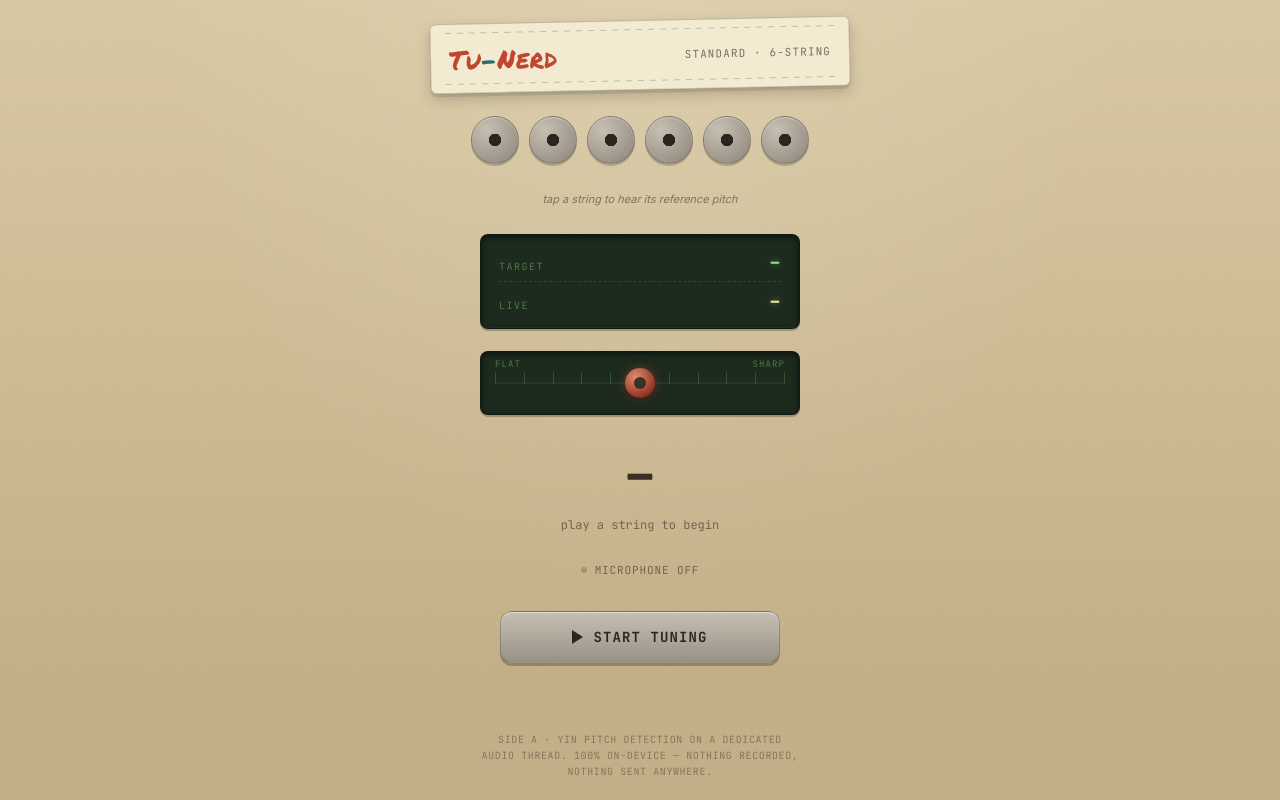
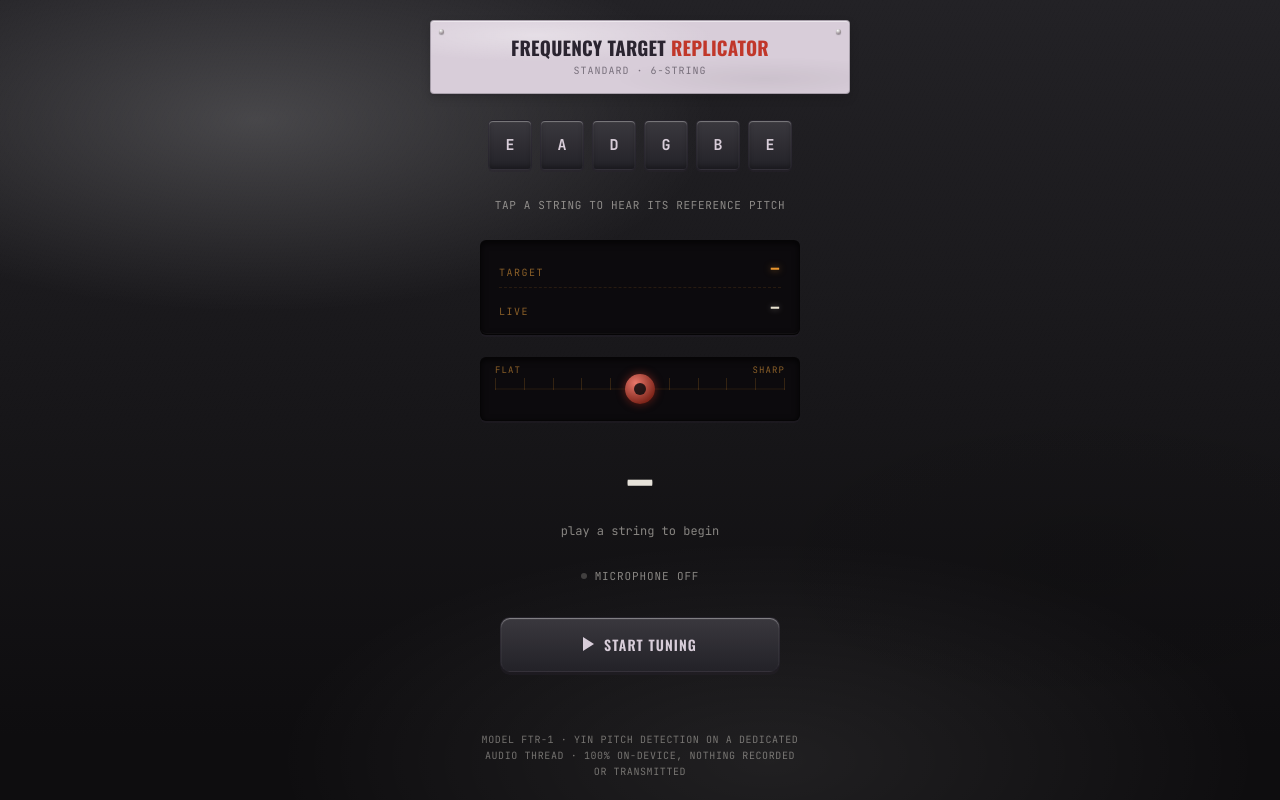
Before and after one commit to Skepticali101/guitar-tuner, a plain HTML site: page index.html in a window 1280 px wide. Drawn offline with nearby package versions, Linux system fonts and the light colour scheme.

Commit message:
Near-black background, yellow press glow on string buttons

```diff
--- a/index.html
+++ b/index.html
@@ -3,28 +3,31 @@
 <head>
 <meta charset="UTF-8">
 <meta name="viewport" content="width=device-width, initial-scale=1.0, viewport-fit=cover">
-<title>Tu-Nerd — Tuner</title>
+<title>Frequency Target Replicator</title>
 <link rel="icon" href="data:,">
 <link rel="preconnect" href="https://fonts.googleapis.com">
-<link href="https://fonts.googleapis.com/css2?family=Permanent+Marker&family=VT323&family=JetBrains+Mono:wght@400;500;700&family=Inter:wght@400;500;600;700&display=swap" rel="stylesheet">
+<link href="https://fonts.googleapis.com/css2?family=Oswald:wght@500;600;700&family=VT323&family=JetBrains+Mono:wght@400;500;700&family=Inter:wght@400;500;600;700&display=swap" rel="stylesheet">
 <style>
   :root{
-    --shell:#d9c9a3;
-    --shell-dark:#c4b088;
-    --shell-shadow:#a08f68;
-    --panel-dark:#2b2620;
-    --label-paper:#f3ead2;
-    --ink:#3a2f22;
-    --lcd-bg:#1c2b1e;
-    --lcd-glow:#8fe37a;
-    --lcd-glow-dim:#4a7a45;
-    --tape-red:#c1452f;
-    --tape-red-dark:#8f2f1e;
-    --tape-teal:#2f6d63;
-    --metal:#9a9186;
-    --metal-light:#c7bfb2;
-    --close:#d1a53d;
-    --hairline:rgba(58,47,34,0.18);
+    --panel:#232226;
+    --panel-mid:#19181b;
+    --panel-dark:#0e0d0f;
+    --meter-bg:#0c0a0d;
+    --amber:#e8952e;
+    --amber-dim:#8a5f28;
+    --live-white:#e8e2d0;
+    --off:#c1372a;
+    --off-dark:#7d2419;
+    --near:#e8952e;
+    --locked:#5c8a4a;
+    --locked-dark:#3a5c2e;
+    --press-yellow:#f0c419;
+    --ink:#2a2430;
+    --fg:#e6e2da;
+    --plaque:#d8cdd9;
+    --cap:#3a383e;
+    --cap-dark:#232228;
+    --hairline:rgba(230,226,218,0.14);
   }
   *{box-sizing:border-box; -webkit-tap-highlight-color:transparent;}
   html,body{height:100%;}
@@ -32,10 +35,12 @@
     margin:0;
     min-height:100dvh;
     background:
-      radial-gradient(ellipse at 50% -10%, rgba(255,255,255,0.15), transparent 55%),
-      repeating-linear-gradient(115deg, rgba(0,0,0,0.015) 0px, rgba(0,0,0,0.015) 1px, transparent 1px, transparent 4px),
-      linear-gradient(180deg, var(--shell), var(--shell-dark) 85%);
-    color:var(--ink);
+      radial-gradient(ellipse 60% 40% at 20% 15%, rgba(255,255,255,0.18), transparent 60%),
+      radial-gradient(ellipse 50% 35% at 85% 70%, rgba(0,0,0,0.10), transparent 60%),
+      radial-gradient(ellipse 70% 50% at 60% 95%, rgba(255,255,255,0.08), transparent 55%),
+      repeating-linear-gradient(115deg, rgba(0,0,0,0.025) 0px, rgba(0,0,0,0.025) 1px, transparent 1px, transparent 4px),
+      linear-gradient(180deg, var(--panel), var(--panel-dark) 92%);
+    color:var(--fg);
     font-family:'Inter', system-ui, sans-serif;
     display:flex;
     flex-direction:column;
@@ -45,153 +50,162 @@
     user-select:none;
   }
 
-  /* header styled like a hand-labeled cassette sticker, taped on slightly askew */
+  /* header: weathered plaque, centered single-line title */
   header{
     width:100%; max-width:420px;
-    background:var(--label-paper);
-    border:1px solid rgba(58,47,34,0.25);
-    border-radius:6px;
-    padding:14px 18px;
+    background:
+      radial-gradient(ellipse 70% 60% at 25% 20%, rgba(255,255,255,0.35), transparent 60%),
+      radial-gradient(ellipse 60% 50% at 80% 80%, rgba(0,0,0,0.06), transparent 60%),
+      var(--plaque);
+    border:1px solid rgba(42,36,48,0.28);
+    border-radius:4px;
+    padding:16px 20px;
     margin-bottom:26px;
-    transform:rotate(-1.2deg);
-    box-shadow:0 3px 0 rgba(58,47,34,0.12), 0 6px 14px rgba(0,0,0,0.18);
-    display:flex; align-items:center; justify-content:space-between;
+    box-shadow:inset 0 1px 0 rgba(255,255,255,0.5), 0 2px 0 rgba(42,36,48,0.15), 0 4px 10px rgba(0,0,0,0.15);
     position:relative;
+    display:flex;
+    flex-direction:column;
+    align-items:center;
+    text-align:center;
   }
-  header::before{
-    content:'';
-    position:absolute; left:14px; right:14px; top:8px;
-    height:1px;
-    background:repeating-linear-gradient(90deg, rgba(58,47,34,0.25) 0 6px, transparent 6px 12px);
+  header::before, header::after{
+    content:''; position:absolute; top:8px; width:5px; height:5px; border-radius:50%;
+    background:radial-gradient(circle at 35% 30%, #fff, #8a8085 75%);
+    box-shadow:0 1px 1px rgba(0,0,0,0.3);
   }
-  header::after{
-    content:'';
-    position:absolute; left:14px; right:14px; bottom:8px;
-    height:1px;
-    background:repeating-linear-gradient(90deg, rgba(58,47,34,0.25) 0 6px, transparent 6px 12px);
+  header::before{ left:8px; }
+  header::after{ right:8px; }
+  .logo{
+    font-family:'Oswald', sans-serif;
+    font-weight:700;
+    font-size:clamp(15px, 4.6vw, 19px);
+    letter-spacing:0.01em;
+    text-transform:uppercase;
+    color:var(--ink);
+    line-height:1.15;
+    white-space:nowrap;
   }
-  .logo{
-    font-family:'Permanent Marker', cursive;
-    font-weight:400;
-    font-size:26px;
-    color:var(--tape-red);
-    letter-spacing:0.5px;
-    padding-top:2px;
-  }
-  .logo span{ color:var(--tape-teal); }
+  .logo span{ color:var(--off); }
   .tuning-label{
     font-family:'JetBrains Mono', monospace;
-    font-size:11px;
+    font-size:10px;
     letter-spacing:0.1em;
     text-transform:uppercase;
     color:var(--ink);
-    opacity:0.65;
-    text-align:right;
+    opacity:0.55;
+    margin-top:5px;
   }
 
   main{ width:100%; max-width:420px; display:flex; flex-direction:column; align-items:center; gap:28px; }
 
-  /* string buttons -- little cassette reels */
-  .pegs{ display:flex; gap:10px; flex-wrap:wrap; justify-content:center; }
+  /* string buttons -- Neve/SSL channel-strip style square buttons */
+  .pegs{ display:flex; gap:8px; flex-wrap:wrap; justify-content:center; }
   .peg{
-    width:48px; height:48px; border-radius:50%;
+    width:44px; height:50px; border-radius:5px;
     display:flex; align-items:center; justify-content:center;
     font-family:'JetBrains Mono', monospace; font-weight:700; font-size:15px;
-    color:var(--panel-dark);
-    background:
-      radial-gradient(circle at center, var(--panel-dark) 0 6px, transparent 6.5px),
-      radial-gradient(circle at 32% 28%, var(--metal-light), var(--metal) 78%);
-    border:1px solid rgba(58,47,34,0.3);
-    box-shadow:0 2px 0 rgba(58,47,34,0.25), inset 0 1px 1px rgba(255,255,255,0.4);
-    transition:all .2s ease;
+    color:var(--plaque);
+    background:linear-gradient(180deg, var(--cap), var(--cap-dark));
+    border:1px solid rgba(42,36,48,0.4);
+    box-shadow:
+      inset 0 1px 1px rgba(255,255,255,0.35),
+      inset 0 -3px 4px rgba(0,0,0,0.25),
+      0 2px 0 rgba(42,36,48,0.35);
+    transition:all .15s ease;
     cursor:pointer;
   }
-  .peg:active{ transform:scale(0.94) translateY(1px); box-shadow:0 1px 0 rgba(58,47,34,0.25); }
+  .peg:active{
+    transform:translateY(1px);
+    box-shadow:inset 0 1px 3px rgba(0,0,0,0.4), 0 0 14px 2px rgba(240,196,25,0.75), 0 1px 0 rgba(42,36,48,0.35);
+  }
   .peg.active{
-    background:
-      radial-gradient(circle at center, var(--panel-dark) 0 6px, transparent 6.5px),
-      radial-gradient(circle at 32% 28%, #e8a05a, var(--tape-red) 78%);
-    color:#fff5e8;
-    box-shadow:0 0 0 3px rgba(193,69,47,0.25), 0 2px 0 rgba(58,47,34,0.25);
-    transform:scale(1.08);
+    background:linear-gradient(180deg, #f0b878, var(--amber));
+    color:#2a1c08;
+    box-shadow:
+      inset 0 1px 1px rgba(255,255,255,0.4),
+      inset 0 -3px 4px rgba(0,0,0,0.2),
+      0 0 10px rgba(232,149,46,0.5), 0 2px 0 rgba(42,36,48,0.35);
   }
   .peg.locked{
-    background:
-      radial-gradient(circle at center, var(--panel-dark) 0 6px, transparent 6.5px),
-      radial-gradient(circle at 32% 28%, #a8d89a, var(--tape-teal) 78%);
-    box-shadow:0 0 0 3px rgba(47,109,99,0.3), 0 2px 0 rgba(58,47,34,0.25);
+    background:linear-gradient(180deg, #9fc98a, var(--locked));
+    color:#12250c;
+    box-shadow:
+      inset 0 1px 1px rgba(255,255,255,0.4),
+      inset 0 -3px 4px rgba(0,0,0,0.2),
+      0 0 10px rgba(92,138,74,0.5), 0 2px 0 rgba(42,36,48,0.35);
   }
-  .peg.playing{ box-shadow:0 0 0 3px var(--tape-red), 0 2px 0 rgba(58,47,34,0.25); }
+  .peg.playing{
+    box-shadow:inset 0 1px 1px rgba(255,255,255,0.4), 0 0 16px 3px rgba(240,196,25,0.65), 0 0 0 2px var(--press-yellow), 0 2px 0 rgba(42,36,48,0.35);
+  }
 
-  .hint{ font-size:11px; color:var(--ink); opacity:0.55; text-align:center; font-style:italic; }
+  .hint{ font-size:11px; color:var(--fg); opacity:0.55; text-align:center; font-family:'JetBrains Mono', monospace; text-transform:uppercase; letter-spacing:0.06em; }
 
   .gauge-wrap{ width:100%; max-width:320px; display:flex; flex-direction:column; align-items:center; gap:22px; }
 
-  /* LCD tape-counter style readout, recessed into the shell */
+  /* amber digital readout, like a vintage frequency counter */
   .readout-numbers{
     width:100%;
-    background:var(--lcd-bg);
-    border-radius:8px;
+    background:var(--meter-bg);
+    border-radius:6px;
     padding:14px 18px;
     display:flex;
     flex-direction:column;
     gap:6px;
-    box-shadow:inset 0 2px 6px rgba(0,0,0,0.6), inset 0 -1px 0 rgba(255,255,255,0.05), 0 2px 0 rgba(58,47,34,0.3);
-    border:1px solid rgba(0,0,0,0.4);
+    box-shadow:inset 0 2px 6px rgba(0,0,0,0.7), inset 0 -1px 0 rgba(255,255,255,0.04), 0 2px 0 rgba(42,36,48,0.3);
+    border:1px solid rgba(0,0,0,0.5);
   }
   .num-row{ display:flex; align-items:baseline; justify-content:space-between; }
-  .num-row + .num-row{ padding-top:6px; border-top:1px dashed rgba(143,227,122,0.15); }
+  .num-row + .num-row{ padding-top:6px; border-top:1px dashed rgba(232,149,46,0.12); }
   .num-label{
     font-family:'JetBrains Mono', monospace;
     font-size:10px;
     letter-spacing:0.15em;
     text-transform:uppercase;
-    color:var(--lcd-glow-dim);
+    color:var(--amber-dim);
   }
   .num-value{
     font-family:'VT323', monospace;
     font-size:26px;
     letter-spacing:0.03em;
-    color:var(--lcd-glow);
-    text-shadow:0 0 6px rgba(143,227,122,0.55);
+    color:var(--amber);
+    text-shadow:0 0 7px rgba(232,149,46,0.6);
   }
-  .num-row.live .num-value{ color:#e8e8a0; text-shadow:0 0 6px rgba(232,232,160,0.5); }
+  .num-row.live .num-value{ color:var(--live-white); text-shadow:0 0 6px rgba(232,226,208,0.4); }
 
-  /* tuning window -- looks like the little position window on a tape deck */
+  @keyframes floatY{ 0%,100%{ transform:translateY(0); } 50%{ transform:translateY(-2px); } }
+  @keyframes flashTarget{ 0%,100%{ opacity:1; } 25%,75%{ opacity:0.12; } 50%{ opacity:1; } }
+  #targetValue{ display:inline-block; animation: floatY 2.6s ease-in-out infinite; }
+  #targetValue.flash{ animation: floatY 2.6s ease-in-out infinite, flashTarget .38s ease-in-out 3; }
+
+  /* tuning window */
   .track-outer{
     position:relative; width:100%; height:64px;
-    background:var(--lcd-bg);
-    border-radius:8px;
-    border:1px solid rgba(0,0,0,0.4);
-    box-shadow:inset 0 2px 6px rgba(0,0,0,0.6), 0 2px 0 rgba(58,47,34,0.3);
+    background:var(--meter-bg);
+    border-radius:6px;
+    border:1px solid rgba(0,0,0,0.5);
+    box-shadow:inset 0 2px 6px rgba(0,0,0,0.7), 0 2px 0 rgba(42,36,48,0.3);
   }
-  .track-line{ position:absolute; top:50%; left:14px; right:14px; height:1px; background:rgba(143,227,122,0.15); transform:translateY(-50%); }
+  .track-line{ position:absolute; top:50%; left:14px; right:14px; height:1px; background:rgba(232,149,46,0.12); transform:translateY(-50%); }
   .track-ticks{ position:absolute; top:50%; left:14px; right:14px; display:flex; justify-content:space-between; transform:translateY(-50%); pointer-events:none; }
-  .track-ticks span{ width:1px; height:12px; background:rgba(143,227,122,0.2); }
-  .track-ticks span.center{ width:2px; height:22px; background:var(--lcd-glow-dim); }
+  .track-ticks span{ width:1px; height:12px; background:rgba(232,149,46,0.18); }
+  .track-ticks span.center{ width:2px; height:22px; background:var(--amber-dim); }
   .ball{
     position:absolute; top:50%; left:50%;
     width:30px; height:30px;
     margin:-15px 0 0 -15px;
     border-radius:50%;
-    background:radial-gradient(circle at 35% 30%, #e08a70, var(--tape-red-dark) 75%);
-    box-shadow:0 0 8px rgba(193,69,47,0.5), 0 2px 3px rgba(0,0,0,0.4);
+    background:radial-gradient(circle at 35% 30%, #e8776a, var(--off-dark) 75%);
+    box-shadow:0 0 8px rgba(193,55,42,0.55), 0 2px 3px rgba(0,0,0,0.4);
     transition:background .15s ease, box-shadow .15s ease, transform .04s linear;
     will-change:transform;
   }
-  .ball::after{
-    content:'';
-    position:absolute; inset:9px;
-    border-radius:50%;
-    background:var(--lcd-bg);
-    opacity:0.85;
-  }
-  .ball.zone-yellow{ background:radial-gradient(circle at 35% 30%, #f0d178, var(--close) 75%); box-shadow:0 0 10px rgba(209,165,61,0.55), 0 2px 3px rgba(0,0,0,0.4); }
-  .ball.zone-green{ background:radial-gradient(circle at 35% 30%, #b8e8a0, var(--tape-teal) 75%); box-shadow:0 0 12px rgba(47,109,99,0.6), 0 2px 3px rgba(0,0,0,0.4); }
+  .ball::after{ content:''; position:absolute; inset:9px; border-radius:50%; background:var(--meter-bg); opacity:0.85; }
+  .ball.zone-yellow{ background:radial-gradient(circle at 35% 30%, #f5c477, var(--near) 75%); box-shadow:0 0 10px rgba(232,149,46,0.55), 0 2px 3px rgba(0,0,0,0.4); }
+  .ball.zone-green{ background:radial-gradient(circle at 35% 30%, #a3d68f, var(--locked) 75%); box-shadow:0 0 12px rgba(92,138,74,0.6), 0 2px 3px rgba(0,0,0,0.4); }
   .direction-label{
     position:absolute; top:6px;
     font-family:'JetBrains Mono', monospace; font-size:9px; letter-spacing:0.12em;
-    color:var(--lcd-glow-dim); text-transform:uppercase;
+    color:var(--amber-dim); text-transform:uppercase;
   }
   .direction-label.flat{ left:14px; }
   .direction-label.sharp{ right:14px; }
@@ -202,35 +216,34 @@
     font-weight:400;
     font-size:76px;
     line-height:1;
-    color:var(--ink);
+    color:var(--fg);
     transition:color .2s ease;
   }
-  .note-name.zone-green{ color:var(--tape-teal); }
-  .cents-readout{ font-family:'JetBrains Mono', monospace; font-size:12px; color:var(--ink); opacity:0.6; margin-top:4px; }
+  .note-name.zone-green{ color:var(--locked); }
+  .cents-readout{ font-family:'JetBrains Mono', monospace; font-size:12px; color:var(--fg); opacity:0.55; margin-top:4px; }
 
   .status-row{
     display:flex; align-items:center; gap:8px;
     font-family:'JetBrains Mono', monospace; font-size:11px;
-    color:var(--ink); opacity:0.6;
+    color:var(--fg); opacity:0.55;
     min-height:18px;
     text-transform:uppercase; letter-spacing:0.08em;
   }
-  .dot{ width:6px; height:6px; border-radius:50%; background:var(--ink); opacity:0.4; }
-  .dot.live{ background:var(--tape-red); opacity:1; box-shadow:0 0 6px rgba(193,69,47,0.7); animation:pulse 1.4s infinite; }
+  .dot{ width:6px; height:6px; border-radius:50%; background:var(--fg); opacity:0.4; }
+  .dot.live{ background:var(--off); opacity:1; box-shadow:0 0 6px rgba(193,55,42,0.7); animation:pulse 1.4s infinite; }
   @keyframes pulse{ 0%,100%{opacity:1;} 50%{opacity:0.35;} }
 
-  /* chunky transport-style PLAY/STOP button */
   .mic-btn{
     margin-top:4px; width:100%; max-width:280px; padding:16px;
-    border-radius:12px;
-    border:1px solid rgba(58,47,34,0.3);
-    background:linear-gradient(180deg, var(--metal-light), var(--metal));
-    color:var(--panel-dark);
-    font-family:'JetBrains Mono', monospace; font-weight:700; font-size:14px;
+    border-radius:10px;
+    border:1px solid rgba(42,36,48,0.3);
+    background:linear-gradient(180deg, var(--cap), var(--cap-dark));
+    color:var(--plaque);
+    font-family:'Oswald', sans-serif; font-weight:600; font-size:14px;
     letter-spacing:0.08em; text-transform:uppercase;
     display:flex; align-items:center; justify-content:center; gap:10px;
     cursor:pointer;
-    box-shadow:0 3px 0 rgba(58,47,34,0.35), inset 0 1px 1px rgba(255,255,255,0.5);
+    box-shadow:0 3px 0 rgba(42,36,48,0.35), inset 0 1px 1px rgba(255,255,255,0.4);
     transition:all .12s ease;
   }
   .mic-btn::before{
@@ -238,36 +251,36 @@
     width:0; height:0;
     border-top:7px solid transparent;
     border-bottom:7px solid transparent;
-    border-left:11px solid var(--panel-dark);
+    border-left:11px solid var(--plaque);
   }
-  .mic-btn:active{ transform:translateY(2px); box-shadow:0 1px 0 rgba(58,47,34,0.35); }
+  .mic-btn:active{ transform:translateY(2px); box-shadow:0 1px 0 rgba(42,36,48,0.35); }
   .mic-btn.listening{
-    background:linear-gradient(180deg, #e08a76, var(--tape-red));
-    color:#fff5e8;
-    box-shadow:0 3px 0 var(--tape-red-dark), inset 0 1px 1px rgba(255,255,255,0.3);
+    background:linear-gradient(180deg, #e8776a, var(--off));
+    color:#fff5ef;
+    box-shadow:0 3px 0 var(--off-dark), inset 0 1px 1px rgba(255,255,255,0.3);
   }
   .mic-btn.listening::before{
     border:none;
     width:11px; height:11px;
-    background:#fff5e8;
+    background:#fff5ef;
     border-radius:2px;
   }
 
-  .engine-note{ font-size:10px; color:var(--ink); opacity:0.4; text-align:center; font-family:'JetBrains Mono', monospace; }
+  .engine-note{ font-size:10px; color:var(--fg); opacity:0.45; text-align:center; font-family:'JetBrains Mono', monospace; }
   footer{
     margin-top:auto; padding-top:24px;
-    font-size:10px; color:var(--ink); opacity:0.45;
+    font-size:10px; color:var(--fg); opacity:0.45;
     text-align:center; max-width:320px; line-height:1.6;
     font-family:'JetBrains Mono', monospace;
     text-transform:uppercase; letter-spacing:0.06em;
   }
-  @media (prefers-reduced-motion: reduce){ .ball, .dot.live{ transition:none; animation:none; } }
+  @media (prefers-reduced-motion: reduce){ .ball, .dot.live, #targetValue{ transition:none; animation:none; } }
 </style>
 </head>
 <body>
 
 <header>
-  <div class="logo">Tu<span>-</span>Nerd</div>
+  <div class="logo">Frequency Target <span>Replicator</span></div>
   <div class="tuning-label">Standard · 6-String</div>
 </header>
 
@@ -312,7 +325,7 @@
 </main>
 
 <footer>
-  Side A · YIN pitch detection on a dedicated audio thread. 100% on-device — nothing recorded, nothing sent anywhere.
+  Model FTR-1 · YIN pitch detection on a dedicated audio thread · 100% on-device, nothing recorded or transmitted
 </footer>
 
 <script>
@@ -427,6 +440,20 @@
   var outOfGreenSince = null;
   var GRACE_MS = 250;       // a brief flicker out of the green zone doesn't reset the whole countdown
 
+  // Target readout flashes a quick burst whenever a NEW string is acquired
+  // (idle float animation runs continuously via CSS regardless)
+  var lastTargetStrIdx = null;
+  var flashTimeoutId = null;
+  function flashTarget(){
+    targetValueEl.classList.remove('flash');
+    void targetValueEl.offsetWidth; // restart the CSS animation even if already mid-flash
+    targetValueEl.classList.add('flash');
+    if(flashTimeoutId) clearTimeout(flashTimeoutId);
+    flashTimeoutId = setTimeout(function(){
+      targetValueEl.classList.remove('flash');
+    }, 1300);
+  }
+
   // --- tone playback (separate lightweight context, always main-thread, fine since it's not time-critical detection) ---
   var toneCtx;
   function getToneCtx(){
@@ -438,6 +465,17 @@
     var ctx = getToneCtx();
     var now = ctx.currentTime;
     var dur = 1.4;
+
+    // The lower the string, the harder a phone speaker struggles with the
+    // fundamental -- so scale how present the octave-up companion tone is
+    // based on how low this particular string sits. E2/A2/D3 get a much
+    // stronger octave blend; G3/B3/E4 are already audible on their own.
+    var octaveGain;
+    if(freq < 100) octaveGain = 0.42;       // E2
+    else if(freq < 130) octaveGain = 0.36;  // A2
+    else if(freq < 170) octaveGain = 0.28;  // D3
+    else octaveGain = 0.14;                 // G3, B3, E4
+
     var osc = ctx.createOscillator();
     var gain = ctx.createGain();
     osc.type = 'triangle';
@@ -454,8 +492,8 @@
     osc2.type = 'triangle';
     osc2.frequency.value = freq * 2;
     gain2.gain.setValueAtTime(0, now);
-    gain2.gain.linearRampToValueAtTime(0.18, now + 0.04);
-    gain2.gain.linearRampToValueAtTime(0.18, now + dur - 0.15);
+    gain2.gain.linearRampToValueAtTime(octaveGain, now + 0.04);
+    gain2.gain.linearRampToValueAtTime(octaveGain, now + dur - 0.15);
     gain2.gain.linearRampToValueAtTime(0, now + dur);
     osc2.connect(gain2); gain2.connect(ctx.destination);
     osc2.start(now); osc2.stop(now + dur + 0.05);
@@ -519,6 +557,7 @@
       chimeFiredForThisHold = false;
       outOfGreenSince = null;
       lastValidReadingAt = null;
+      lastTargetStrIdx = null;
       return;
     }
     lastValidReadingAt = now;
@@ -544,6 +583,10 @@
 
     if(strIdx !== null){
       targetValueEl.textContent = STRINGS[strIdx].label + ' string \u00b7 ' + STRINGS[strIdx].freq.toFixed(2) + ' Hz';
+      if(strIdx !== lastTargetStrIdx){
+        flashTarget();
+        lastTargetStrIdx = strIdx;
+      }
     }
     liveValueEl.textContent = trueFreq.toFixed(2) + ' Hz';
 
@@ -773,6 +816,7 @@
       chimeFiredForThisHold = false;
       outOfGreenSince = null;
       lastValidReadingAt = null;
+      lastTargetStrIdx = null;
       targetPx = 0;
       currentPx = 0;
       statusDot.classList.add('live');
@@ -822,6 +866,9 @@
     chimeFiredForThisHold = false;
     outOfGreenSince = null;
     lastValidReadingAt = null;
+    lastTargetStrIdx = null;
+    if(flashTimeoutId){ clearTimeout(flashTimeoutId); flashTimeoutId = null; }
+    targetValueEl.classList.remove('flash');
     targetPx = 0;
     currentPx = 0;
     statusDot.classList.remove('live');
```
